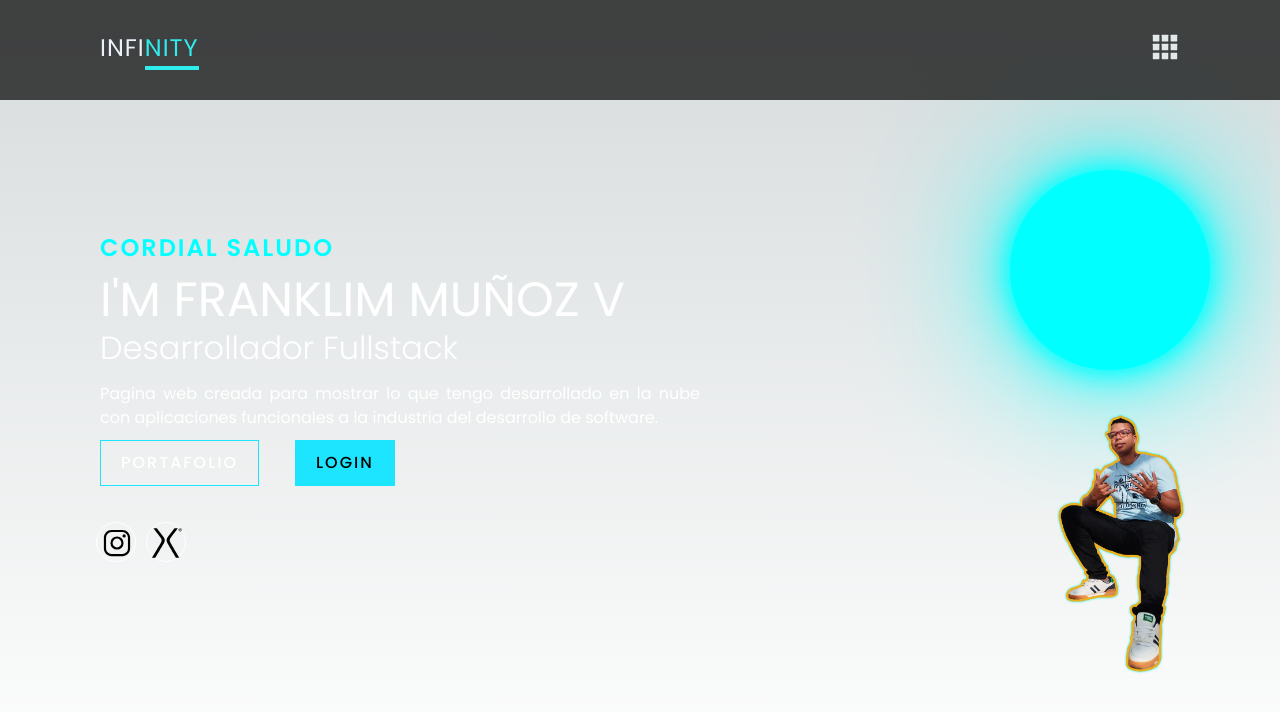
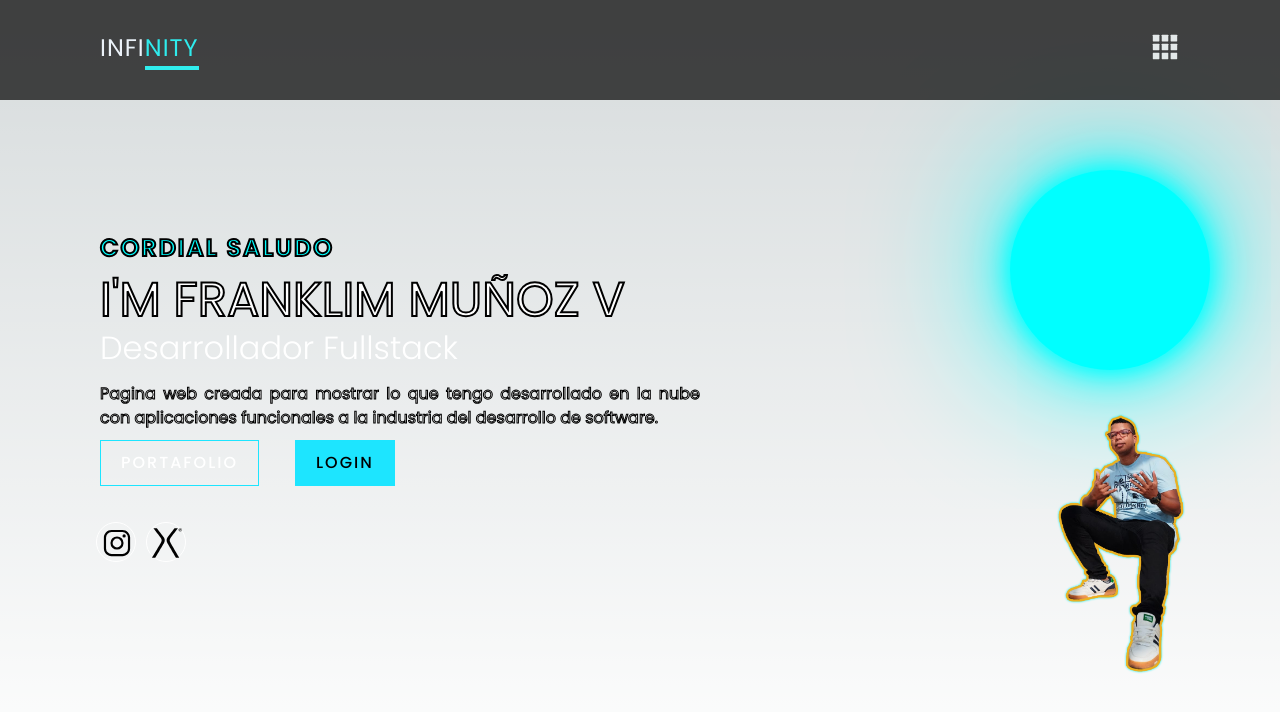
Before and after one commit to f5extCorporacion/Portafoliov2, a Next.js app: page / in a window 1280 px wide. Shown: the top 712 px of the page. Built offline with nearby package versions, Linux system fonts and the light colour scheme; a web font is replaced by a local one.

Commit message:
Update inicio.css
actualizacion para leer bien las letras del inicio

```diff
--- a/app/inicio.css
+++ b/app/inicio.css
@@ -280,11 +280,13 @@ section.active::before{
     font-size: 1.5em;
     letter-spacing: 2px;
     margin-bottom: 10px;
+    -webkit-text-stroke: 2px black;
 }
 .banner .content .contentBx h2{
   font-size: 3em;
   line-height: 1em;
   color: #fff;
+    -webkit-text-stroke: 2px black;
 }
 .banner .content .contentBx h3{
     font-weight: 300;
@@ -297,6 +299,7 @@ section.active::before{
    color: #fff;
    margin: 10px 0;
    text-align: justify;
+      -webkit-text-stroke: 1px black;
 }
 .banner .content .contentBx .link{
     display: flex;
```
